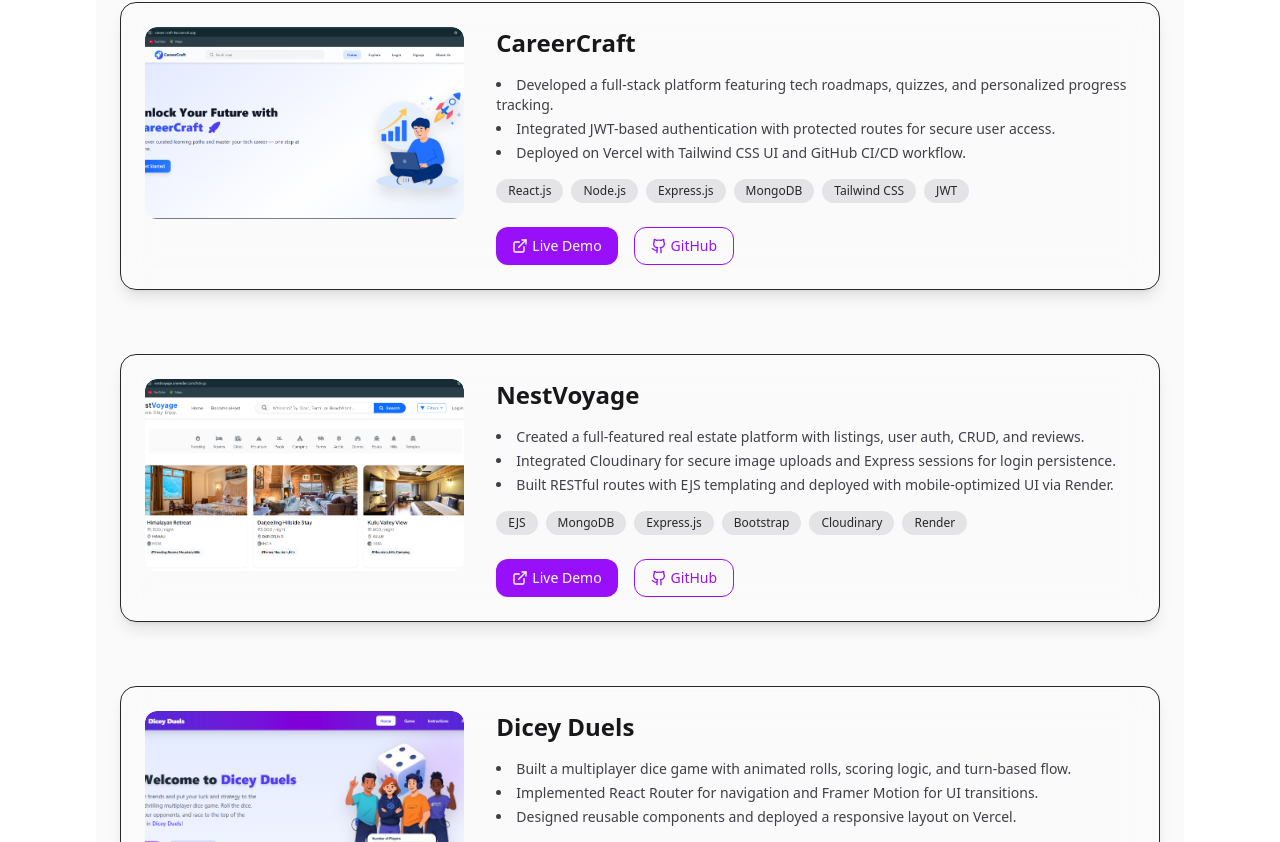
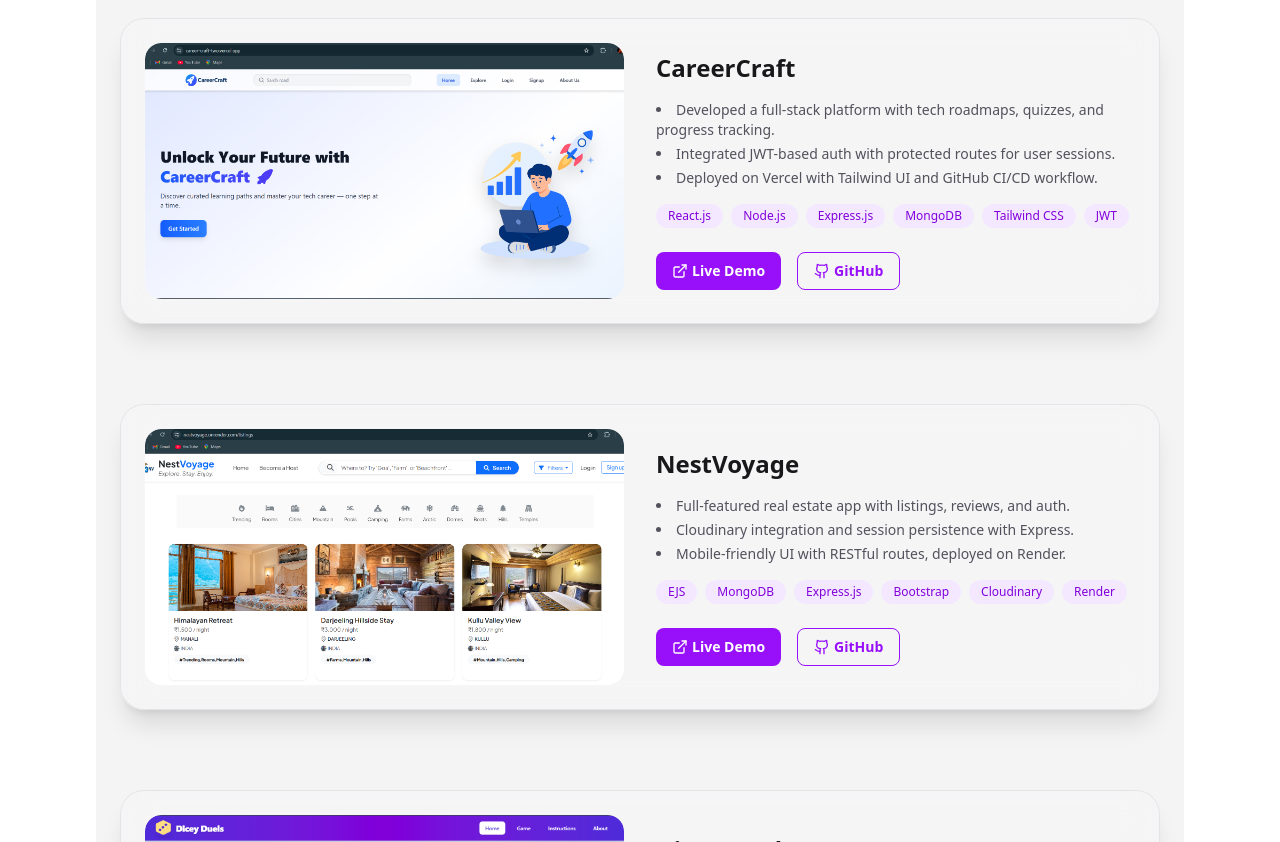
Before and after one commit to abhishek5703/portfolio, a React (Vite) app: page / in a window 1280 px wide. Shown: the part 1938-2780 px from the top of the page. Built offline with nearby package versions, Linux system fonts and the light colour scheme.

Commit message:
Update project section UI

```diff
--- a/src/components/ProjectCard.jsx
+++ b/src/components/ProjectCard.jsx
@@ -4,56 +4,62 @@ import { Github, ExternalLink } from "lucide-react";
 
 const ProjectCard = ({ title, description, techStack, github, demo, image }) => {
   return (
-    <div className="flex flex-col md:flex-row gap-6 items-center bg-white/10 dark:bg-white/5 backdrop-blur-lg border border-white/10 dark:border-zinc-800 rounded-2xl shadow-xl hover:shadow-2xl transition-all duration-300 p-6 group hover:ring-1 hover:ring-cyan-400 w-full">
+    <div className="flex flex-col md:flex-row gap-6 items-center w-full bg-white/10 dark:bg-white/5 backdrop-blur-xl border border-white/10 dark:border-zinc-800 rounded-2xl shadow-2xl p-6 group hover:ring-2 hover:ring-cyan-400/50 transition-all duration-300">
 
       {/* Left Image */}
       {image && (
-        <div className="w-full md:w-1/2 max-h-64 overflow-hidden rounded-xl">
+        <div className="w-full md:w-2/5 rounded-xl overflow-hidden">
           <img
             src={image}
             alt={title}
-            className="w-full h-64 object-cover md:object-left rounded-xl transition-transform duration-500 group-hover:scale-105"
+            className="w-full h-full object-cover rounded-xl transition-transform duration-500 group-hover:scale-105"
           />
         </div>
       )}
 
       {/* Right Content */}
-      <div className="w-full md:w-1/2">
-        <h3 className="text-3xl font-semibold text-white tracking-wide mb-2 font-[Orbitron]">
+      <div className="w-full md:w-3/5 text-left">
+        <h3 className="text-3xl font-bold text-white mb-2 tracking-wide font-[Orbitron]">
           {title}
         </h3>
-        <p className="text-zinc-300 text-base mb-4">{description}</p>
+
+        <p className="text-zinc-300 text-base leading-relaxed mb-4">
+          {description}
+        </p>
 
         <div className="flex flex-wrap gap-2 mb-4">
           {techStack.map((tech, idx) => (
             <span
               key={idx}
-              className="px-3 py-1 text-xs rounded-full bg-cyan-500/10 text-cyan-300 border border-cyan-400/30"
+              className="px-3 py-1 text-xs rounded-full bg-cyan-500/10 text-cyan-300 border border-cyan-400/20 backdrop-blur-sm"
             >
               {tech}
             </span>
           ))}
         </div>
 
-        <div className="flex items-center gap-4">
+        <div className="flex items-center gap-6 mt-2">
           {github && (
             <a
               href={github}
               target="_blank"
               rel="noopener noreferrer"
-              className="text-zinc-400 hover:text-white transition"
+              className="flex items-center gap-1 text-cyan-300 hover:text-white transition"
             >
-              <Github size={22} />
+              <Github size={20} />
+              <span className="text-sm font-medium">GitHub</span>
             </a>
           )}
+
           {demo && (
             <a
               href={demo}
               target="_blank"
               rel="noopener noreferrer"
-              className="text-zinc-400 hover:text-white transition"
+              className="flex items-center gap-1 text-cyan-300 hover:text-white transition"
             >
-              <ExternalLink size={22} />
+              <ExternalLink size={20} />
+              <span className="text-sm font-medium">Live Demo</span>
             </a>
           )}
         </div>
--- a/src/pages/Projects.jsx
+++ b/src/pages/Projects.jsx
@@ -5,16 +5,10 @@ const projects = [
   {
     title: "CareerCraft",
     description: (
-      <ul className="list-disc list-inside text-sm space-y-1 text-zinc-700 dark:text-zinc-300">
-        <li>
-          Developed a full-stack platform featuring tech roadmaps, quizzes, and personalized progress tracking.
-        </li>
-        <li>
-          Integrated JWT-based authentication with protected routes for secure user access.
-        </li>
-        <li>
-          Deployed on Vercel with Tailwind CSS UI and GitHub CI/CD workflow.
-        </li>
+      <ul className="list-disc list-inside text-sm space-y-1 text-zinc-600 dark:text-zinc-300">
+        <li>Developed a full-stack platform with tech roadmaps, quizzes, and progress tracking.</li>
+        <li>Integrated JWT-based auth with protected routes for user sessions.</li>
+        <li>Deployed on Vercel with Tailwind UI and GitHub CI/CD workflow.</li>
       </ul>
     ),
     techStack: ["React.js", "Node.js", "Express.js", "MongoDB", "Tailwind CSS", "JWT"],
@@ -25,16 +19,10 @@ const projects = [
   {
     title: "NestVoyage",
     description: (
-      <ul className="list-disc list-inside text-sm space-y-1 text-zinc-700 dark:text-zinc-300">
-        <li>
-          Created a full-featured real estate platform with listings, user auth, CRUD, and reviews.
-        </li>
-        <li>
-          Integrated Cloudinary for secure image uploads and Express sessions for login persistence.
-        </li>
-        <li>
-          Built RESTful routes with EJS templating and deployed with mobile-optimized UI via Render.
-        </li>
+      <ul className="list-disc list-inside text-sm space-y-1 text-zinc-600 dark:text-zinc-300">
+        <li>Full-featured real estate app with listings, reviews, and auth.</li>
+        <li>Cloudinary integration and session persistence with Express.</li>
+        <li>Mobile-friendly UI with RESTful routes, deployed on Render.</li>
       </ul>
     ),
     techStack: ["EJS", "MongoDB", "Express.js", "Bootstrap", "Cloudinary", "Render"],
@@ -45,16 +33,10 @@ const projects = [
   {
     title: "Dicey Duels",
     description: (
-      <ul className="list-disc list-inside text-sm space-y-1 text-zinc-700 dark:text-zinc-300">
-        <li>
-          Built a multiplayer dice game with animated rolls, scoring logic, and turn-based flow.
-        </li>
-        <li>
-          Implemented React Router for navigation and Framer Motion for UI transitions.
-        </li>
-        <li>
-          Designed reusable components and deployed a responsive layout on Vercel.
-        </li>
+      <ul className="list-disc list-inside text-sm space-y-1 text-zinc-600 dark:text-zinc-300">
+        <li>Multiplayer dice game with animations, logic, and turn-based flow.</li>
+        <li>Used React Router and Framer Motion for transitions.</li>
+        <li>Responsive layout and reusable components deployed on Vercel.</li>
       </ul>
     ),
     techStack: ["React.js", "Tailwind CSS", "Framer Motion", "React Router", "Vercel"],
@@ -66,49 +48,53 @@ const projects = [
 
 const Projects = () => {
   return (
-    <section id="projects" className="min-h-screen px-6 py-16 bg-zinc-50 dark:bg-zinc-950">
-      <h1 className="text-4xl font-extrabold text-center mb-12 text-transparent bg-clip-text bg-gradient-to-r from-purple-400 to-pink-600">
+    <section id="projects" className="min-h-screen px-6 py-16 bg-zinc-100 dark:bg-zinc-950">
+      <h1 className="text-4xl font-extrabold text-center mb-16 text-transparent bg-clip-text bg-gradient-to-r from-purple-400 to-pink-600">
         Featured Projects
       </h1>
 
-      <div className="space-y-16">
+      <div className="space-y-20">
         {projects.map((proj, index) => (
           <div
             key={index}
-            className="flex flex-col md:flex-row gap-8 bg-white/5 dark:bg-zinc-900/50 backdrop-blur-lg rounded-2xl shadow-lg p-6 border border-zinc-800 hover:border-purple-600 transition-all duration-300 group"
+            className="flex flex-col md:flex-row gap-8 items-center bg-white/10 dark:bg-zinc-900/40 backdrop-blur-lg rounded-3xl p-6 shadow-xl border border-zinc-200 dark:border-zinc-800 hover:ring-1 hover:ring-purple-500 transition-all duration-300 group"
           >
-            {/* Left Image */}
-            <div className="md:w-1/3 w-full overflow-hidden rounded-xl">
+            {/* Thumbnail */}
+            <div className="md:w-1/2 w-full overflow-hidden rounded-2xl">
               <img
                 src={proj.thumbnail}
                 alt={proj.title}
-                className="h-48 w-full object-cover rounded-xl group-hover:scale-105 transition-transform duration-300"
+                className="w-full h-64 object-cover rounded-2xl transform group-hover:scale-105 transition-transform duration-300"
               />
             </div>
 
-            {/* Right Content */}
-            <div className="md:w-2/3 w-full space-y-4">
-              <h2 className="text-2xl font-semibold text-zinc-900 dark:text-white">
+            {/* Content */}
+            <div className="md:w-1/2 w-full space-y-4">
+              <h2 className="text-2xl font-bold text-zinc-900 dark:text-white">
                 {proj.title}
               </h2>
-              {proj.description}
+              <div>{proj.description}</div>
+
+              {/* Tech stack */}
               <div className="flex flex-wrap gap-2">
                 {proj.techStack.map((tech, i) => (
                   <span
                     key={i}
-                    className="bg-zinc-200 dark:bg-zinc-800 text-xs px-3 py-1 rounded-full text-zinc-800 dark:text-zinc-100"
+                    className="bg-purple-100 dark:bg-purple-900/30 text-purple-700 dark:text-purple-300 text-xs font-medium px-3 py-1 rounded-full"
                   >
                     {tech}
                   </span>
                 ))}
               </div>
+
+              {/* Buttons */}
               <div className="flex gap-4 pt-2">
                 {proj.demo && (
                   <a
                     href={proj.demo}
                     target="_blank"
                     rel="noopener noreferrer"
-                    className="inline-flex items-center gap-1 px-4 py-2 text-sm font-medium bg-purple-600 text-white rounded-xl hover:bg-purple-700 transition"
+                    className="inline-flex items-center gap-1 px-4 py-2 text-sm font-semibold text-white bg-purple-600 rounded-lg hover:bg-purple-700 transition"
                   >
                     <ExternalLink size={16} /> Live Demo
                   </a>
@@ -118,7 +104,7 @@ const Projects = () => {
                     href={proj.github}
                     target="_blank"
                     rel="noopener noreferrer"
-                    className="inline-flex items-center gap-1 px-4 py-2 text-sm font-medium border border-purple-600 text-purple-600 dark:text-purple-400 rounded-xl hover:bg-purple-600 hover:text-white transition"
+                    className="inline-flex items-center gap-1 px-4 py-2 text-sm font-semibold text-purple-600 dark:text-purple-400 border border-purple-600 rounded-lg hover:bg-purple-600 hover:text-white transition"
                   >
                     <Github size={16} /> GitHub
                   </a>
```
